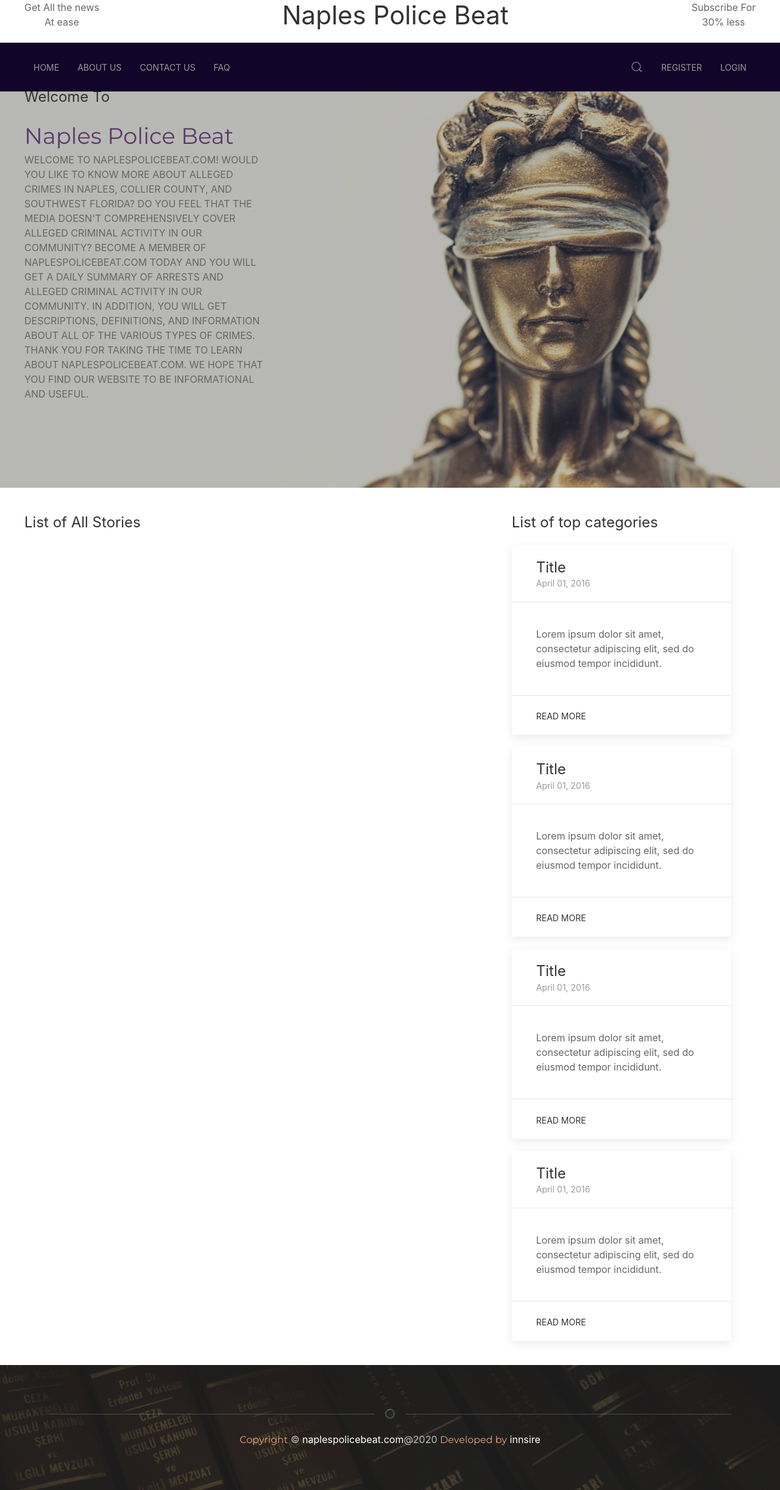
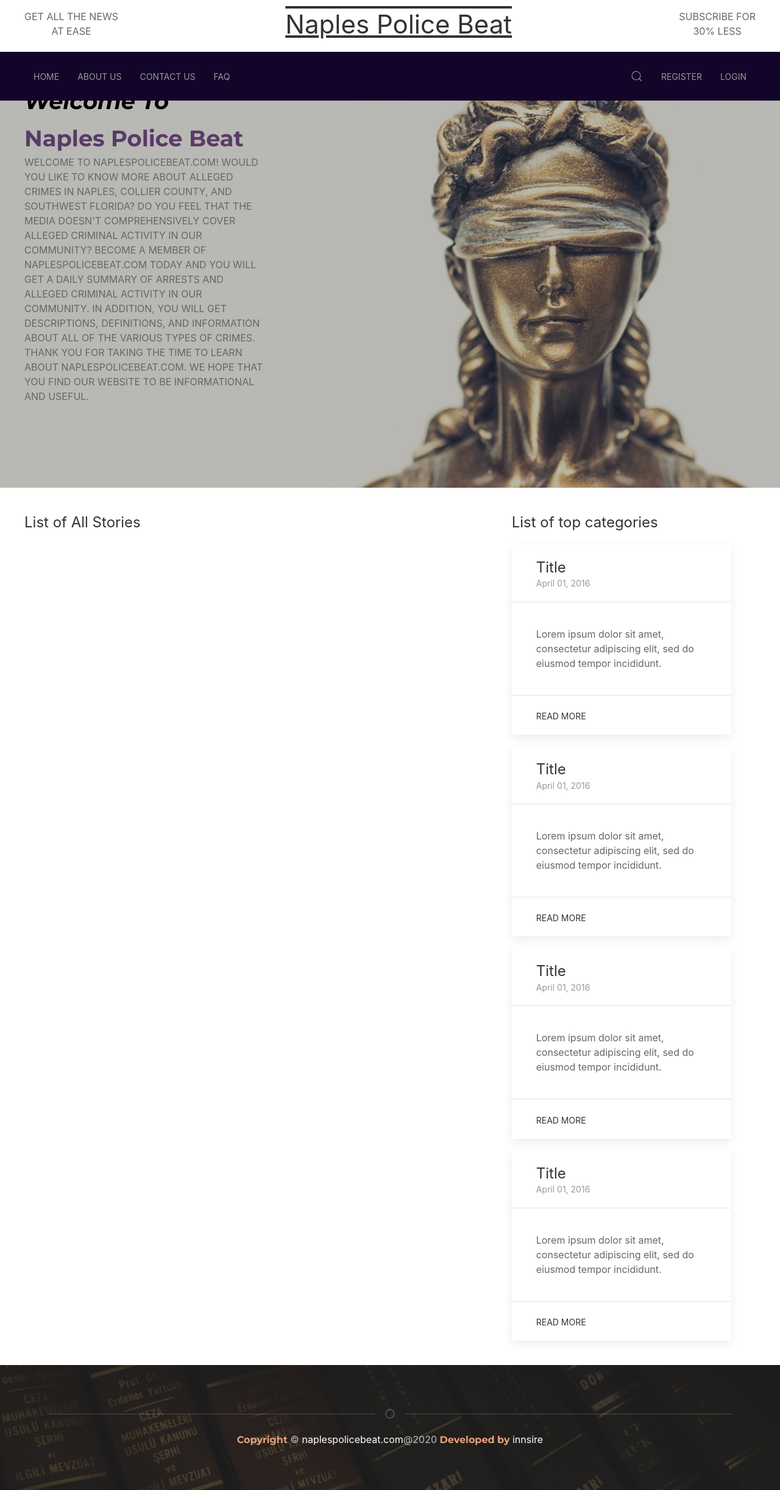
Before and after one commit to hmahmud01/naples-server, a Django app: page / in a window 1280 px wide. Shown: the whole page at 61% size. Run offline with Django 3.2, Linux system fonts and the light colour scheme; data that the repository does not hold is empty.

Commit message:
text issues corrected

```diff
--- a/core/templates/contact.html
+++ b/core/templates/contact.html
@@ -14,6 +14,9 @@
                     <div class="uk-background-cover h-1-1 uk-light uk-background-secondary uk-background-center-center uk-panel uk-flex uk-flex-center uk-flex-middle" uk-parallax="bgy: -400" style="background-image: url('/static/img/back-1.jpg');">
                         <div class="uk-overlay-primary uk-position-cover"></div>
                         <div class="uk-flex uk-flex-column uk-animation-slide-top-small">
+                            <div class="uk-align-center">
+                                <h1 class="text-line">Naples Police Beat</h1>
+                            </div>
                             <p class="zeros-head queries">You Have any queries? Leave Your Questions Here</p>
                             <form class="uk-form-stacked">
 
--- a/core/templates/faq.html
+++ b/core/templates/faq.html
@@ -17,8 +17,10 @@
                         <div uk-grid>
                             <div class="uk-width-1-1">
                                 <div id="titleindex">
-                                    <h3 class="uk-text-center">GENERALIZED DESCRIPTIONS OF VARIOUS CRIMES </h3>
-                                    <h4 class="uk-text-center"> ANY QUESTIONS? EMAIL US AT NAPLESPOLICEBEAT@GMAIL.COM </h4>
+                                    <div class="uk-text-center uk-margin">
+                                        <p class="zeros-head uk-text-italic">GENERALIZED DESCRIPTIONS OF VARIOUS CRIMES</p>
+                                        <p class="zeros-sub-head">ANY QUESTIONS? EMAIL US AT NAPLESPOLICEBEAT@GMAIL.COM</p>
+                                    </div>
 
                                 <!-- <a href="#felony" uk-scroll>FELONY</a> <br>
                                 <a href="#misdemeanor" uk-scroll>MISDEMEANOR</a> <br>
--- a/core/templates/index.html
+++ b/core/templates/index.html
@@ -15,7 +15,7 @@
                                 <div class="uk-padding uk-flex uk-flex-column uk-animation-slide-top-small">
                                     <div>
                                         <div class="uk-text-left uk-animation-slide-left-medium">
-                                            <h3 class="">Welcome To</h3>
+                                            <p class="zeros-head uk-text-italic">Welcome To</p>
                                             <p class="zeros-sub-head">Naples Police Beat</p>
                                             <p class="uk-width-1-3">
                                                 WELCOME TO NAPLESPOLICEBEAT.COM!  WOULD YOU LIKE TO KNOW MORE ABOUT ALLEGED CRIMES IN NAPLES, COLLIER COUNTY, AND SOUTHWEST FLORIDA? DO YOU FEEL THAT THE MEDIA DOESN'T COMPREHENSIVELY COVER ALLEGED CRIMINAL ACTIVITY IN OUR COMMUNITY? BECOME A MEMBER OF NAPLESPOLICEBEAT.COM TODAY AND YOU WILL GET A DAILY SUMMARY OF ARRESTS AND ALLEGED CRIMINAL ACTIVITY IN OUR COMMUNITY. IN ADDITION, YOU WILL GET DESCRIPTIONS, DEFINITIONS, AND INFORMATION ABOUT ALL OF THE VARIOUS TYPES OF CRIMES.  THANK YOU FOR TAKING THE TIME TO LEARN ABOUT NAPLESPOLICEBEAT.COM. WE HOPE THAT YOU FIND OUR WEBSITE TO BE INFORMATIONAL AND USEFUL.
--- a/core/templates/nav_app.html
+++ b/core/templates/nav_app.html
@@ -1,15 +1,15 @@
 <div class="uk-position-top">
     <div class="uk-section uk-section-default uk-padding-remove-vertical">
-        <div class="uk-container">
+        <div class="uk-container uk-padding-small uk-padding-remove-bottom">
             <div class="uk-flex uk-flex-between">
-                <div class="uk-text-center">
+                <div class="uk-text-center uk-text-uppercase">
                     <p>Get All the news</p>
                     <p>At ease</p>
                 </div>
                 <div>
-                    <h1>Naples Police Beat</h1>
+                    <h1 class="text-line">Naples Police Beat</h1>
                 </div>
-                <div class="uk-text-center">
+                <div class="uk-text-center uk-text-uppercase">
                     <p>Subscribe For</p>
                     <p>30% less</p>
                 </div>
--- a/static/css/main.css
+++ b/static/css/main.css
@@ -65,6 +65,10 @@
     border-radius: 50%;
 }
 
+.text-line {
+    text-decoration: overline underline;
+}
+
 .shadow-dark{
     -webkit-box-shadow: 5px 5px 30px -20px rgba(0,0,0,0.62);
     -moz-box-shadow: 5px 5px 30px -20px rgba(0,0,0,0.62);
@@ -114,13 +118,22 @@
     /* font-family: 'Dancing Script', cursive; */
     margin-bottom: 5px;
     font-size: 2.7rem;
+    font-weight: bold;
     color:#000 !important;
 }
 
 .zeros-sub-head{
     font-family: 'Montserrat', sans-serif;
     font-size: 2.3rem;
+    font-weight: bold;
     color:#5a3a68;
+}
+
+a { color: #5a3a68; }
+
+.zeros-head{
+    font-family: 'Montserrat', sans-serif;
+    font-size: 2.3rem;
 }
 
 .logo-size{
@@ -188,5 +201,5 @@
 }
 
 .faq-content{
-    margin-top: 120px;
+    margin-top: 80px;
 }
```
Also changed, not shown: core/templates/about.html (+7 -2 lines).
